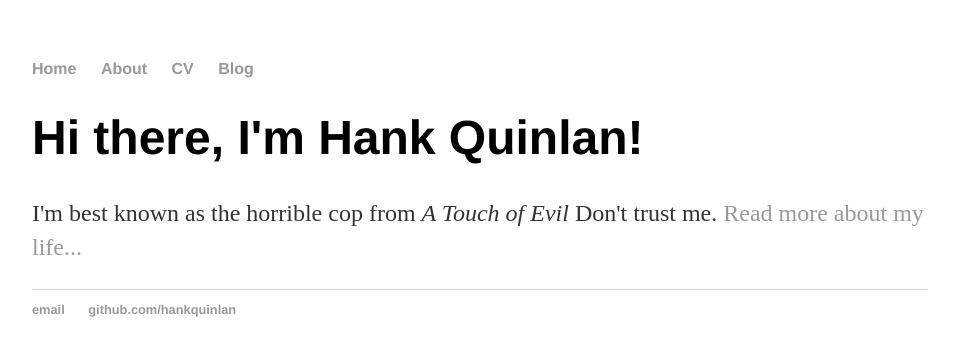
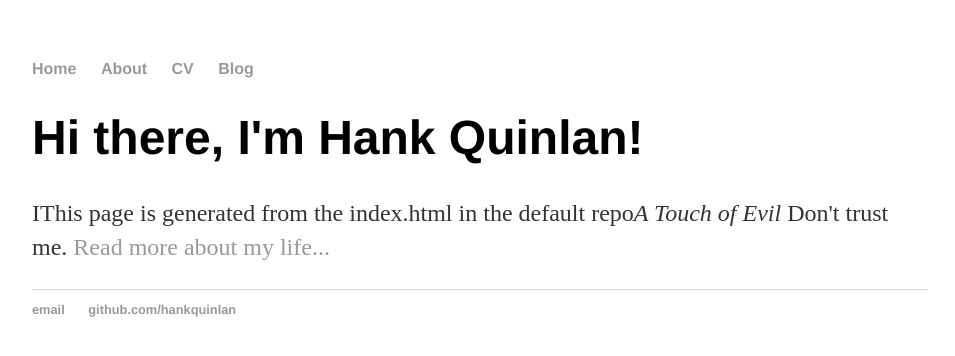
Before and after one commit to dwarfattack/dwarfattack.github.io, a Jekyll site: the page built from index.html, in a window 1280 px wide. Shown: the top 356 px of the page, without its empty margins (160-1115 px from the left). Built offline with Jekyll 4.4.1, drawn with Linux system fonts in a browser that asks for light colours.

Commit message:
Update index.html

```diff
--- a/index.html
+++ b/index.html
@@ -4,5 +4,5 @@ title: Hank Quinlan, Horrible Cop
 ---
 <div class="blurb">
 	<h1>Hi there, I'm Hank Quinlan!</h1>
-	<p>I'm best known as the horrible cop from <em>A Touch of Evil</em> Don't trust me. <a href="/about">Read more about my life...</a></p>
+	<p>IThis page is generated from the index.html in the default repo<em>A Touch of Evil</em> Don't trust me. <a href="/about">Read more about my life...</a></p>
 </div><!-- /.blurb -->
```
